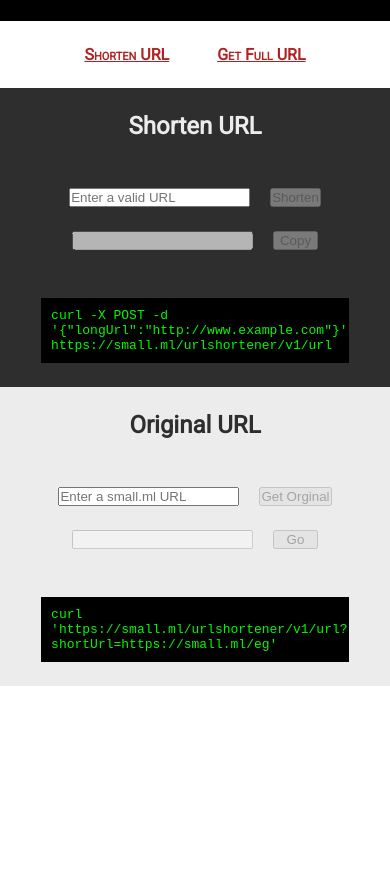
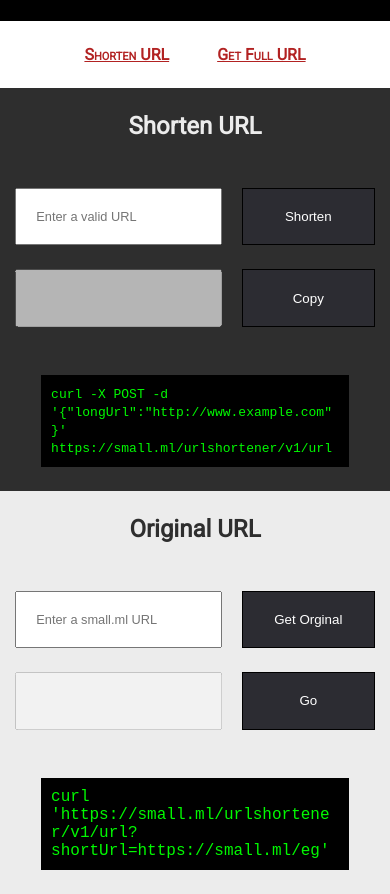
Before and after one commit to w-k-s/Url-Shortener, a plain HTML site: page public/docs/index.html in a window 390 px wide. Shown: the part 65-959 px from the top of the page. Before the commit the page ends 844 px from the top, so only its background shows below. Drawn offline with Linux system fonts and the light colour scheme.

Commit message:
responsive design

```diff
--- a/public/docs/css/index.css
+++ b/public/docs/css/index.css
@@ -71,11 +71,17 @@
 
 .row input[type="url"], input[type="text"] {
   width: 20em;
+  padding: 1.5em;
   margin-right: 1.5em;
+  font-size: 0.8em;
 }
 
-.row input[type="submit"] {
+.row input[type="submit"]{
   width: 10em;
+  background: #2c2c32;
+  color: white;
+  border: 1px solid black;
+  min-width: 10em;
 }
 
 #inputLongUrlError{
@@ -101,10 +107,12 @@
   display: flex;
   width: 90%;
   margin: 0 auto;
-  font-family: monospace, serif;
   max-width: 90%;
   background: black;
+  padding: 10px;
   color: #00F900;
+  display: block;
+  font-family: monospace, serif;
   text-align: left;
-  padding: 10px;
+  word-wrap: break-word;
 }
--- /dev/null
+++ b/public/docs/css/index.from975.css
@@ -0,0 +1,22 @@
+html{
+	height: 100%;
+}
+
+main{
+	display: flex;
+	flex: 1;
+}
+
+
+.tab-container {
+  display: none;
+}
+
+.converter-container{
+  display: flex;
+  flex-direction: row;
+}
+
+.container{
+
+}
--- a/public/docs/index.html
+++ b/public/docs/index.html
@@ -2,10 +2,12 @@
 <!DOCTYPE html>
 <html lang="en">
   <head>
+    <title>small.ml API</title>
     <meta charset="UTF-8">
-    <title>small.ml API</title>
+    <meta name="viewport" content="width=device-width, initial-scale=1.0">
     <link href="https://fonts.googleapis.com/css?family=Roboto" rel="stylesheet">
     <link rel="stylesheet" href="css/index.css"></link>
+    <link rel="stylesheet" media="screen and (min-width: 975px)" href="css/index.from975.css"></link>
     <script src="js/getoriginal.js"></script>
     <script src="js/shorten.js"></script>
     <script src="js/index.js"></script>
@@ -57,9 +59,9 @@
               <input id="btnVisit" type="submit" onclick="visitOriginal()" value="Go" onClick="getOriginal()"/>
             </div>
           </div>
-          <div class="curl-sample">
-            <code>curl 'https://small.ml/urlshortener/v1/url?shortUrl=https://small.ml/eg'</code>
-          </div>
+          <span class="curl-sample">
+            curl 'https://small.ml/urlshortener/v1/url?shortUrl=https://small.ml/eg'
+          </span>
         </section>
       </div>
     </main>
--- a/public/docs/js/getoriginal.js
+++ b/public/docs/js/getoriginal.js
@@ -21,7 +21,7 @@
 }
 
 GetOriginalController.prototype.submit = function(){
-	fetch(`https://small.ml/urlshortener/v1/url?shortUrl=${this.input.value}`,{
+	fetch(`/urlshortener/v1/url?shortUrl=${this.input.value}`,{
 		method: "GET"
 	})
 	.then(async res => {
--- a/public/docs/js/shorten.js
+++ b/public/docs/js/shorten.js
@@ -24,7 +24,7 @@
 
 ShortenController.prototype.submit = function(){
 	var that = this;
-	fetch('https://small.ml/urlshortener/v1/url',{
+	fetch('/urlshortener/v1/url',{
 		method: "POST",
 		mode: "cors",
 		credentials: "same-origin",
```
Also changed, not shown: README.md.
